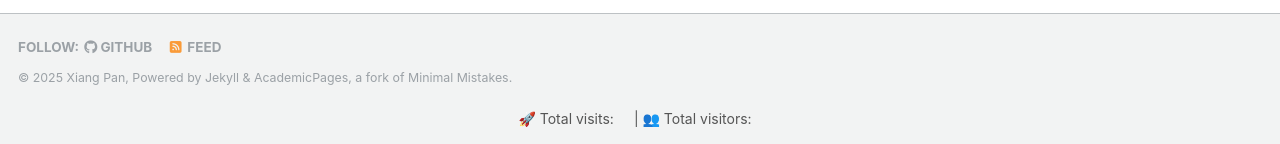
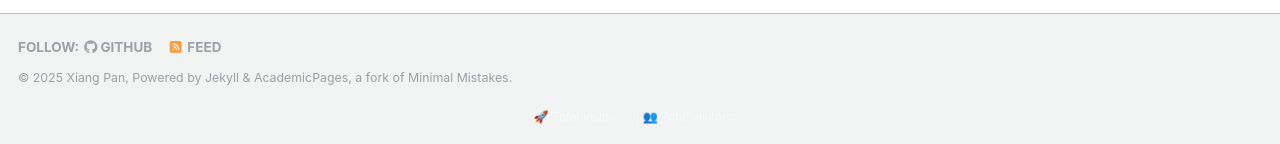
Before and after one commit to pan-xiang/pan-xiang.github.io, a Jekyll site: the page built from _pages/about.md, in a window 1280 px wide and 1400 px high, scrolled down 499 px. Shown: the part 1253-1397 px from the top of the window. Built offline with Jekyll 4.4.1, drawn with Linux system fonts in a browser that asks for light colours; some web fonts are replaced; comment, search, counter and statistics services are not loaded.

Commit message:
Update footer.html

```diff
--- a/_includes/footer.html
+++ b/_includes/footer.html
@@ -37,8 +37,8 @@
     display: flex; /* Use flexbox for layout */
     justify-content: center; /* Center the content */
     align-items: center; /* Vertically align items */
-    font-size: 14px; /* Adjust font size */
-    color: #555; /* Set text color */
+    font-size: 12px; /* Adjust font size */
+    color: #f9f9f9; /* Set text color */
     margin-top: 20px; /* Add margin above */
     gap: 10px; /* Space between elements */
   }
```
